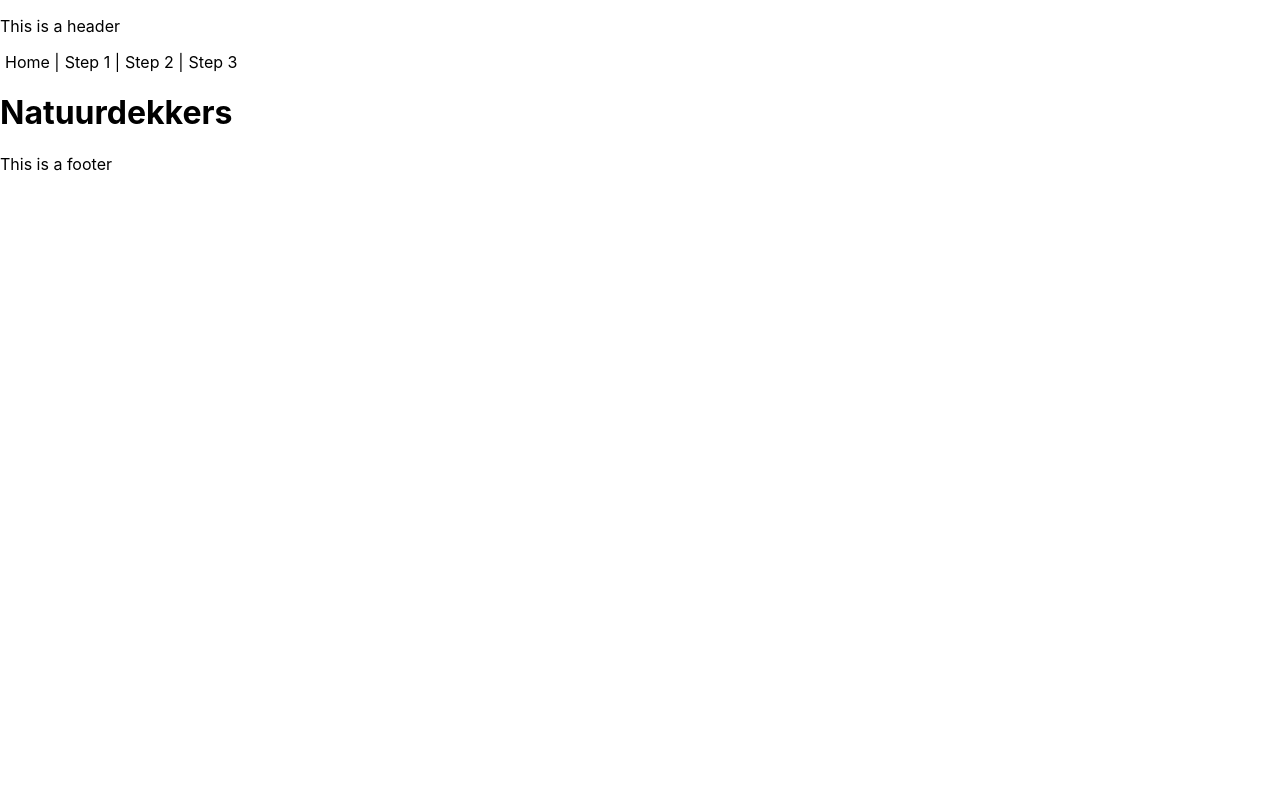
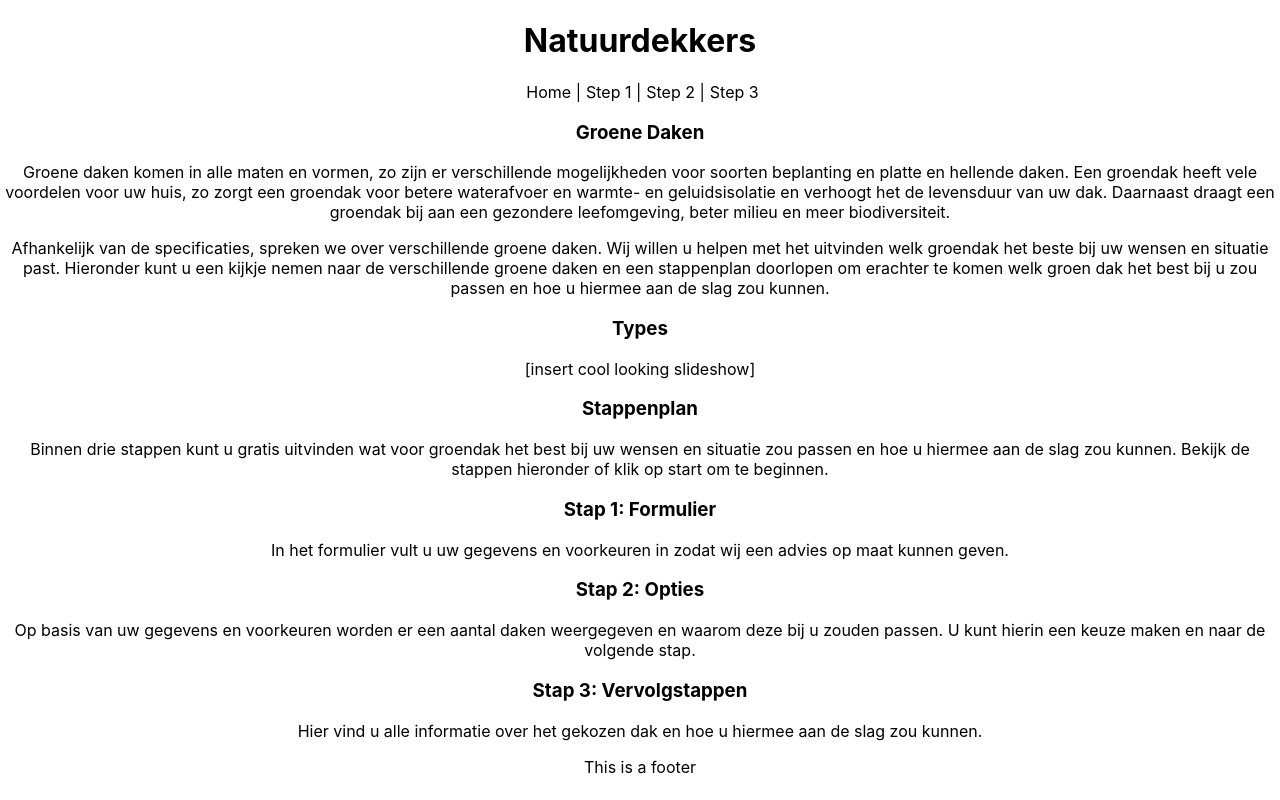
Before and after one commit to LisaHrmn/Natuurdekkers, a React app in the folder groendak/: page / in a window 1280 px wide. Built offline with nearby package versions, Linux system fonts and the light colour scheme.

Commit message:
Added text and basic layout to homepage

```diff
--- a/groendak/src/components/Header/Header.js
+++ b/groendak/src/components/Header/Header.js
@@ -5,7 +5,7 @@ function Header() {
     return (
       <div>
           <header>
-            <p>This is a header</p>
+            <h1>Natuurdekkers</h1>
             <Link to='/' className="link">Home</Link> |
             <Link to='/1' className="link">Step 1</Link> |
             <Link to='/2' className="link">Step 2</Link> |
--- a/groendak/src/homepage/Homepage.js
+++ b/groendak/src/homepage/Homepage.js
@@ -4,8 +4,54 @@ function Homepage() {
   return (
     <div className="Home">
 
-      <h1>Natuurdekkers</h1>
+      <section class="groenedaken">
+        <h3>Groene Daken</h3>
+        <p>
+          Groene daken komen in alle maten en vormen, zo zijn er verschillende mogelijkheden voor soorten beplanting en platte en hellende daken.
+          Een groendak heeft vele voordelen voor uw huis, zo zorgt een groendak voor betere waterafvoer en warmte- en geluidsisolatie en verhoogt het de levensduur van uw dak.
+          Daarnaast draagt een groendak bij aan een gezondere leefomgeving, beter milieu en meer biodiversiteit.
+        </p>
+        <p>
+          Afhankelijk van de specificaties, spreken we over verschillende groene daken. Wij willen u helpen met het uitvinden welk groendak het beste bij uw wensen en situatie past.
+          Hieronder kunt u een kijkje nemen naar de verschillende groene daken en een stappenplan doorlopen om erachter te komen welk groen dak het best bij u zou passen
+          en hoe u hiermee aan de slag zou kunnen.
+        </p>
+      </section>
 
+      <section class="types">
+        <h3>Types</h3>
+        <p>[insert cool looking slideshow]</p>
+      </section>
+
+      <section class="stappenplan">
+        <h3>Stappenplan</h3>
+        <p>
+          Binnen drie stappen kunt u gratis uitvinden wat voor groendak het best bij uw wensen en situatie zou passen en hoe u hiermee aan de slag zou kunnen.
+          Bekijk de stappen hieronder of klik op start om te beginnen.
+        </p>
+      </section>
+
+      <section class="stap-1">
+        <h3>Stap 1: Formulier</h3>
+        <p>
+          In het formulier vult u uw gegevens en voorkeuren in zodat wij een advies op maat kunnen geven.
+        </p>
+      </section>
+
+      <section class="stap-2">
+        <h3>Stap 2: Opties</h3>
+        <p>
+          Op basis van uw gegevens en voorkeuren worden er een aantal daken weergegeven en waarom deze bij u zouden passen.
+          U kunt hierin een keuze maken en naar de volgende stap.
+        </p>
+      </section>
+
+      <section>
+        <h3>Stap 3: Vervolgstappen</h3>
+        <p>
+          Hier vind u alle informatie over het gekozen dak en hoe u hiermee aan de slag zou kunnen.
+        </p>
+      </section>
     </div>
   );
 }
--- a/groendak/src/index.css
+++ b/groendak/src/index.css
@@ -1,3 +1,7 @@
+*{
+  text-align: center;
+}
+
 body {
   margin: 0;
   font-family: -apple-system, BlinkMacSystemFont, 'Segoe UI', 'Roboto', 'Oxygen',
```
